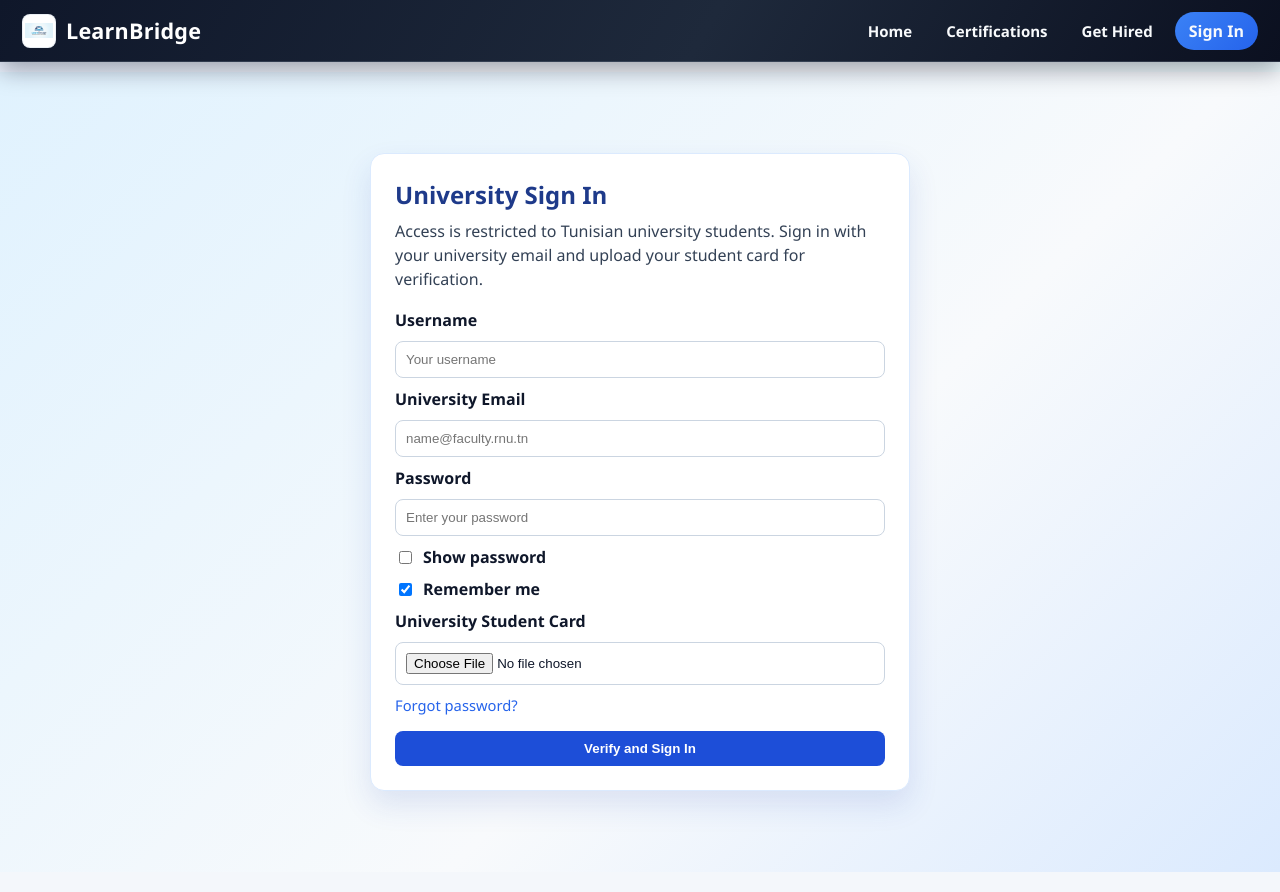
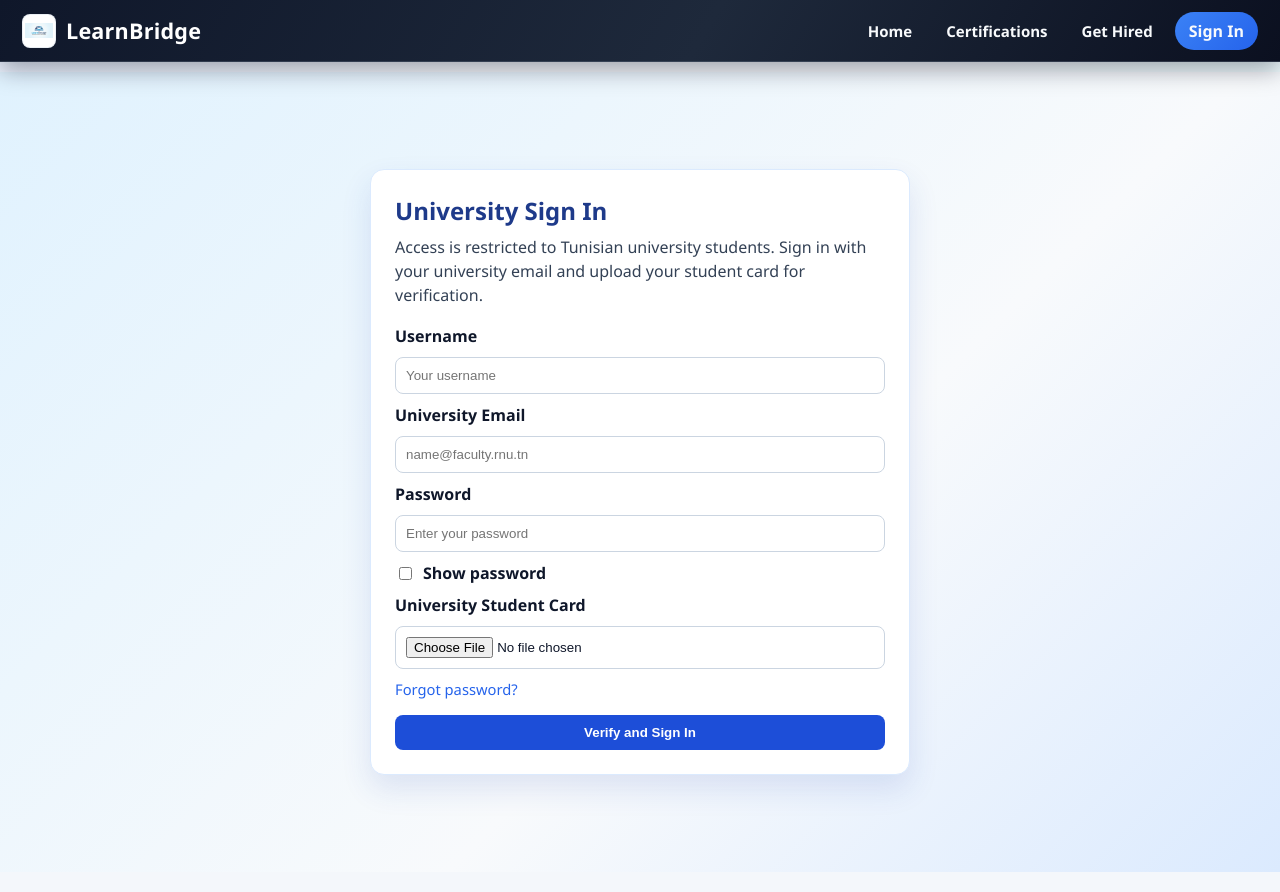
Before and after one commit to louhichihaytham/LearnBridge, a React (Vite) app: page /signin in a window 1280 px wide. Built offline with nearby package versions, Linux system fonts and the light colour scheme.

Commit message:
Require login for certifications and get-hired features, remove remember me

```diff
--- a/src/App.jsx
+++ b/src/App.jsx
@@ -38,28 +38,20 @@ function ProtectedCertificationLayout({ isAuthenticated }) {
   );
 }
 
+function ProtectedGetHiredLayout({ isAuthenticated }) {
+  const location = useLocation();
+
+  if (!isAuthenticated) {
+    return (
+      <Navigate to="/signin" replace state={{ from: location.pathname }} />
+    );
+  }
+
+  return <HelpPage isAuthenticated={isAuthenticated} />;
+}
+
 function App() {
-  const [auth, setAuth] = useState(() => {
-    const raw = localStorage.getItem(AUTH_STORAGE_KEY);
-    if (!raw) {
-      return null;
-    }
-
-    try {
-      return JSON.parse(raw);
-    } catch {
-      return null;
-    }
-  });
-
-  useEffect(() => {
-    if (auth?.verified) {
-      localStorage.setItem(AUTH_STORAGE_KEY, JSON.stringify(auth));
-      return;
-    }
-
-    localStorage.removeItem(AUTH_STORAGE_KEY);
-  }, [auth]);
+  const [auth, setAuth] = useState(null);
 
   return (
     <BrowserRouter>
@@ -86,7 +78,11 @@ function App() {
           />
           <Route
             path="/get-hired"
-            element={<HelpPage isAuthenticated={Boolean(auth?.verified)} />}
+            element={
+              <ProtectedGetHiredLayout
+                isAuthenticated={Boolean(auth?.verified)}
+              />
+            }
           />
           <Route
             path="/payment"
--- a/src/component/UniversityLogin.jsx
+++ b/src/component/UniversityLogin.jsx
@@ -82,7 +82,6 @@ function UniversityLogin({ onVerified, isAuthenticated }) {
       username: username.trim(),
       email: email.trim(),
       studentCardName: studentCard.name,
-      rememberMe,
       verifiedAt: new Date().toISOString(),
     });
 
@@ -139,15 +138,6 @@ function UniversityLogin({ onVerified, isAuthenticated }) {
             Show password
           </label>
 
-          <label className="inline-option">
-            <input
-              type="checkbox"
-              checked={rememberMe}
-              onChange={(event) => setRememberMe(event.target.checked)}
-            />
-            Remember me
-          </label>
-
           <label htmlFor="student-card">University Student Card</label>
           <input
             id="student-card"
```
